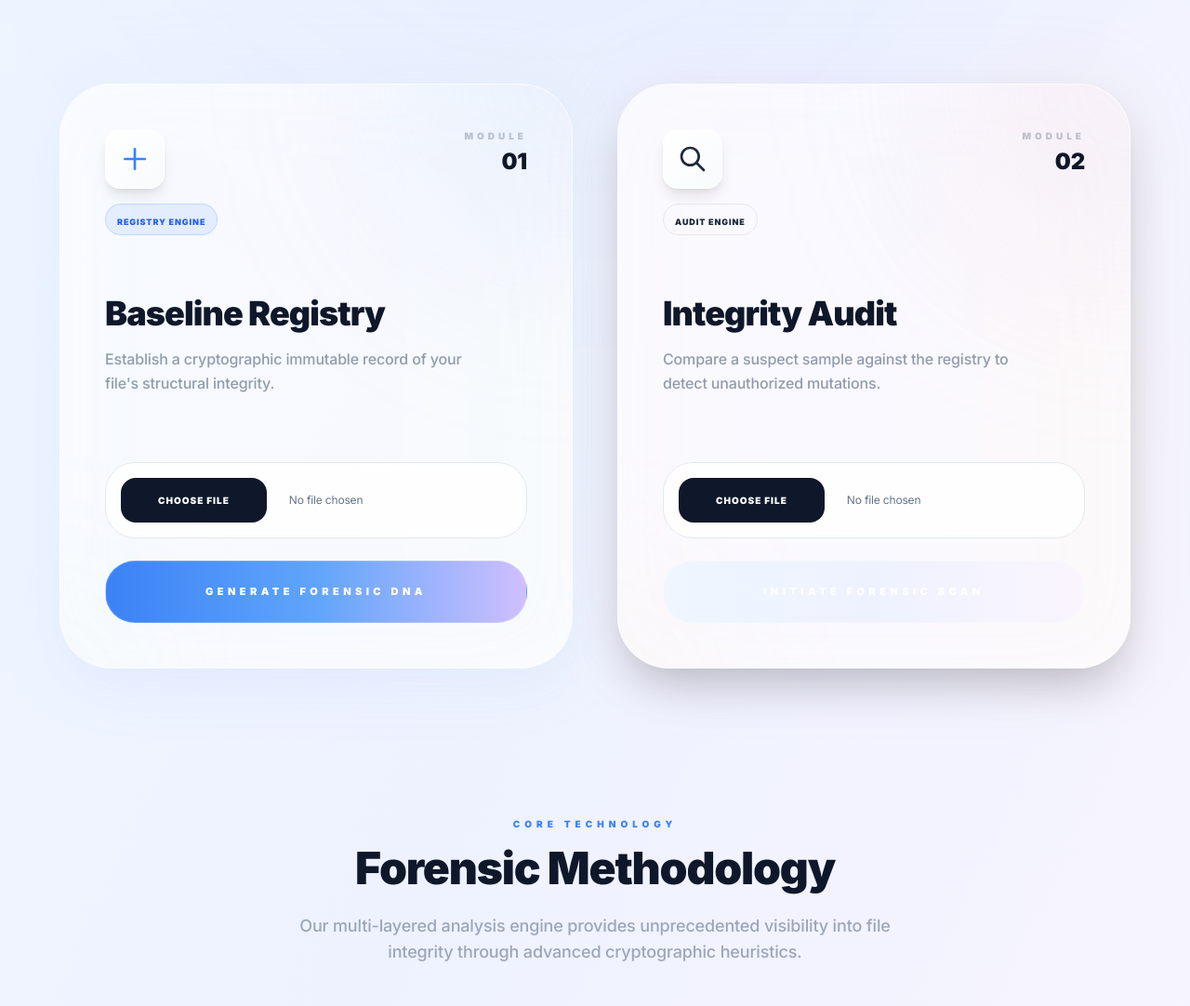
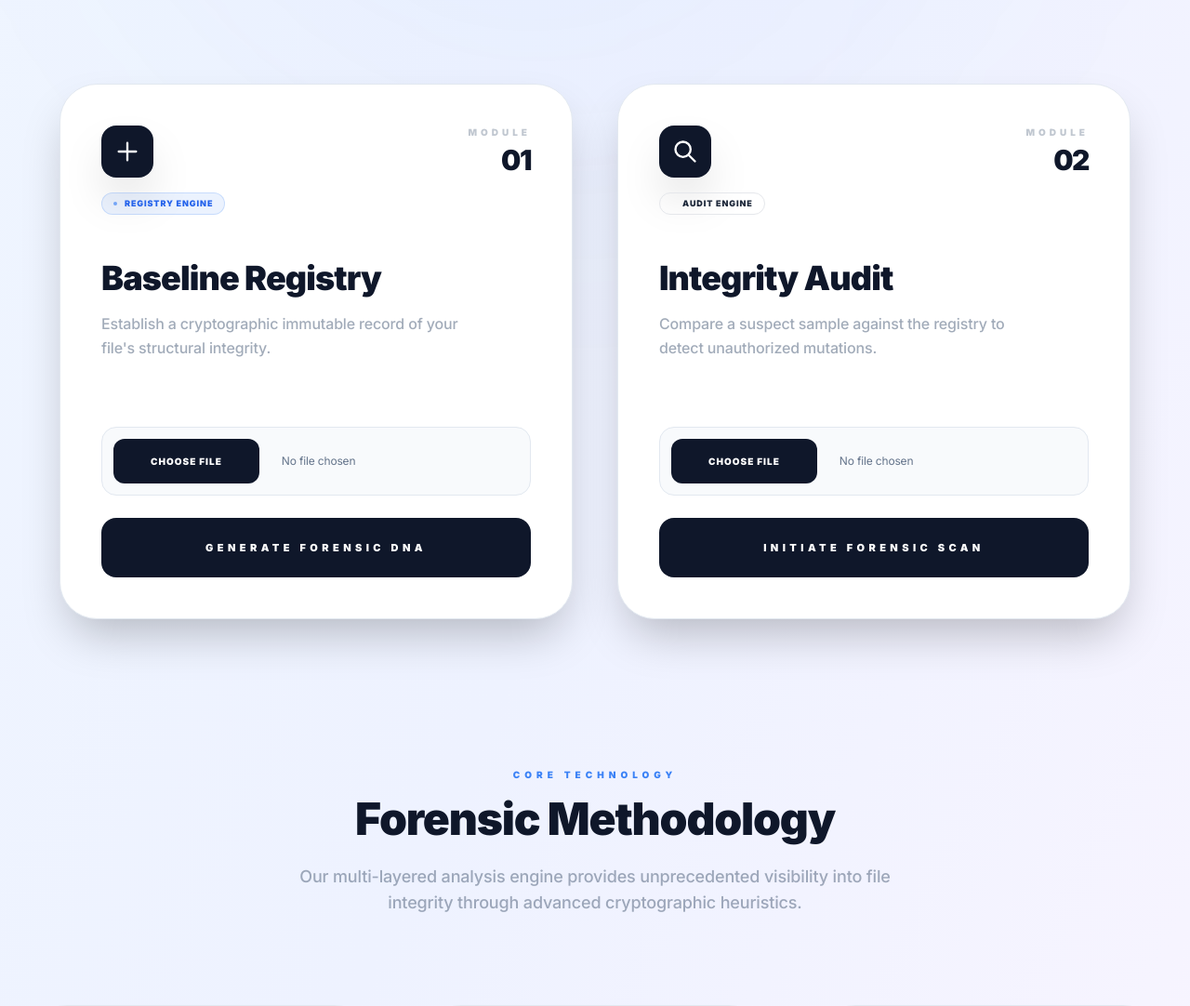
Before and after one commit to vaishnav4281/file-integrity, a Django app: page / in a window 1280 px wide. Shown: the part 801-1883 px from the top of the page at 93% size. Run offline with Django 5.2, Linux system fonts and the light colour scheme; some libraries are stand-ins or nearby versions.

Commit message:
design: Redesign landing page with premium minimalist SaaS aesthetic and fix PDF Size Delta
- Implemented high-end minimalist cards with spotlight hover effects
- Optimized UI for both light and dark modes with clean typography
- Fixed PDF Size Delta rendering by merging split template tags into a single line

```diff
--- a/core/templates/core/landing.html
+++ b/core/templates/core/landing.html
@@ -59,32 +59,28 @@
 
         <!-- Register -->
         <div class="relative group reveal" style="animation-delay: 0.5s;">
-            <!-- Multi-gradient background glow -->
+            <!-- Premium Card Container -->
             <div
-                class="absolute -inset-2 bg-gradient-to-r from-pastel-blue via-pastel-purple to-pastel-green rounded-[4rem] blur-2xl opacity-10 group-hover:opacity-30 transition duration-1000 group-hover:duration-200">
+                class="relative h-full bg-white dark:bg-zinc-900/50 rounded-[2.5rem] p-1 border border-slate-200 dark:border-white/10 shadow-2xl transition-all duration-500 group-hover:border-blue-500/30 group-hover:shadow-blue-500/10 overflow-hidden">
+                <!-- Spotlight Effect -->
+                <div
+                    class="absolute inset-0 bg-gradient-to-br from-blue-500/5 to-transparent opacity-0 group-hover:opacity-100 transition-opacity duration-500">
                 </div>
 
-            <div
-                class="relative glass-card rounded-[3.5rem] p-12 overflow-hidden h-full flex flex-col border-white/40 dark:border-white/10 shadow-2xl shadow-blue-500/5">
-                <!-- Inner decorative gradients -->
-                <div
-                    class="absolute top-0 right-0 w-96 h-96 bg-gradient-to-br from-pastel-blue/20 to-pastel-purple/20 blur-[100px] rounded-full -mr-48 -mt-48 transition-all duration-700 group-hover:scale-110">
-                </div>
-                <div
-                    class="absolute bottom-0 left-0 w-64 h-64 bg-gradient-to-tr from-pastel-green/10 to-transparent blur-[80px] rounded-full -ml-32 -mb-32">
-                </div>
-
-                <div class="flex items-start justify-between mb-16 relative z-10">
+                <div class="relative h-full p-10 flex flex-col">
+                    <div class="flex items-start justify-between mb-12">
                         <div class="flex flex-col gap-4">
                             <div
-                            class="w-16 h-16 bg-gradient-to-br from-white to-slate-50 dark:from-white/10 dark:to-white/5 rounded-2xl flex items-center justify-center shadow-lg border border-white/50 dark:border-white/10 group-hover:scale-110 transition-transform duration-500">
-                            <svg class="w-8 h-8 text-blue-500 dark:text-blue-400" fill="none" stroke="currentColor"
+                                class="w-14 h-14 bg-slate-900 dark:bg-white rounded-2xl flex items-center justify-center shadow-2xl group-hover:scale-110 transition-transform duration-500">
+                                <svg class="w-7 h-7 text-white dark:text-black" fill="none" stroke="currentColor"
                                     viewBox="0 0 24 24">
                                     <path stroke-linecap="round" stroke-linejoin="round" stroke-width="2"
                                         d="M12 4v16m8-8H4" />
                                 </svg>
                             </div>
-                        <div class="px-3 py-1 bg-blue-500/10 rounded-full border border-blue-500/20 w-fit">
+                            <div
+                                class="inline-flex items-center gap-2 px-3 py-1 bg-blue-500/10 rounded-full border border-blue-500/20">
+                                <div class="w-1 h-1 rounded-full bg-blue-500 animate-pulse"></div>
                                 <span
                                     class="text-[9px] font-black tracking-widest text-blue-600 dark:text-blue-400 uppercase">Registry
                                     Engine</span>
@@ -93,68 +89,65 @@
                         <div class="text-right">
                             <span
                                 class="text-[10px] font-black tracking-[0.4em] text-secondary uppercase opacity-40 block mb-1">Module</span>
-                        <span class="text-2xl font-black text-slate-900 dark:text-white">01</span>
+                            <span class="text-3xl font-black text-slate-900 dark:text-white tracking-tighter">01</span>
                         </div>
                     </div>
 
-                <div class="relative z-10">
-                    <h2 class="text-4xl font-black text-slate-900 dark:text-white mb-4 tracking-tight">Baseline Registry
-                    </h2>
-                    <p class="text-secondary mb-12 text-base leading-relaxed font-medium opacity-70 max-w-sm">
+                    <div class="mb-12">
+                        <h2 class="text-4xl font-black text-slate-900 dark:text-white mb-4 tracking-tight">Baseline
+                            Registry</h2>
+                        <p class="text-secondary text-base leading-relaxed font-medium opacity-60 max-w-sm">
                             Establish a cryptographic immutable record of your file's structural integrity.
                         </p>
                     </div>
 
                     <form action="{% url 'register' %}" method="post" enctype="multipart/form-data"
-                    class="space-y-6 relative z-10 mt-auto">
+                        class="space-y-6 mt-auto">
                         {% csrf_token %}
                         <div class="relative group/input">
                             <input type="file" name="file" required class="block w-full text-xs text-secondary
                                 file:mr-6 file:py-4 file:px-10
-                            file:rounded-2xl file:border-0
+                                file:rounded-xl file:border-0
                                 file:text-[10px] file:font-black file:uppercase file:tracking-widest
                                 file:bg-slate-900 file:text-white dark:file:bg-white dark:file:text-black
                                 hover:file:scale-105 file:transition-all
-                            focus:outline-none bg-white/50 dark:bg-white/[0.03] rounded-[2rem] border border-slate-200 dark:border-white/5 p-4
-                            group-hover/input:border-pastel-blue/50 transition-all duration-500 backdrop-blur-sm
+                                focus:outline-none bg-slate-50 dark:bg-white/[0.02] rounded-2xl border border-slate-200 dark:border-white/5 p-3
+                                group-hover/input:border-blue-500/30 transition-all duration-500
                             " />
                         </div>
                         <button type="submit"
-                        class="btn-premium w-full py-6 bg-gradient-to-r from-blue-500 via-blue-400 to-pastel-purple text-white rounded-[2rem] font-black text-[11px] uppercase tracking-[0.4em] hover:shadow-2xl hover:shadow-blue-500/30 active:scale-[0.98] transition-all duration-300 border border-white/20">
+                            class="w-full py-6 bg-slate-900 dark:bg-white text-white dark:text-black rounded-2xl font-black text-[11px] uppercase tracking-[0.4em] hover:shadow-2xl hover:shadow-blue-500/20 active:scale-[0.98] transition-all duration-300">
                             Generate Forensic DNA
                         </button>
                     </form>
                 </div>
             </div>
+        </div>
 
         <!-- Verify -->
         <div class="relative group reveal" style="animation-delay: 0.6s;">
-            <!-- Multi-gradient background glow -->
+            <!-- Premium Card Container -->
             <div
-                class="absolute -inset-2 bg-gradient-to-r from-pastel-pink via-pastel-purple to-pastel-orange rounded-[4rem] blur-2xl opacity-10 group-hover:opacity-30 transition duration-1000 group-hover:duration-200">
+                class="relative h-full bg-white dark:bg-zinc-900/50 rounded-[2.5rem] p-1 border border-slate-200 dark:border-white/10 shadow-2xl transition-all duration-500 group-hover:border-rose-500/30 group-hover:shadow-rose-500/10 overflow-hidden">
+                <!-- Spotlight Effect -->
+                <div
+                    class="absolute inset-0 bg-gradient-to-br from-rose-500/5 to-transparent opacity-0 group-hover:opacity-100 transition-opacity duration-500">
                 </div>
 
-            <div
-                class="relative glass-card rounded-[3.5rem] p-12 overflow-hidden h-full flex flex-col border-white/40 dark:border-white/10 shadow-2xl shadow-rose-500/5">
-                <!-- Inner decorative gradients -->
-                <div
-                    class="absolute top-0 right-0 w-96 h-96 bg-gradient-to-br from-pastel-pink/20 to-pastel-purple/20 blur-[100px] rounded-full -mr-48 -mt-48 transition-all duration-700 group-hover:scale-110">
-                </div>
-                <div
-                    class="absolute bottom-0 left-0 w-64 h-64 bg-gradient-to-tr from-pastel-orange/10 to-transparent blur-[80px] rounded-full -ml-32 -mb-32">
-                </div>
-
-                <div class="flex items-start justify-between mb-16 relative z-10">
+                <div class="relative h-full p-10 flex flex-col">
+                    <div class="flex items-start justify-between mb-12">
                         <div class="flex flex-col gap-4">
                             <div
-                            class="w-16 h-16 bg-gradient-to-br from-white to-slate-50 dark:from-white/10 dark:to-white/5 rounded-2xl flex items-center justify-center shadow-lg border border-white/50 dark:border-white/10 group-hover:scale-110 transition-transform duration-500">
-                            <svg class="w-8 h-8 text-rose-500 dark:text-rose-400" fill="none" stroke="currentColor"
+                                class="w-14 h-14 bg-slate-900 dark:bg-white rounded-2xl flex items-center justify-center shadow-2xl group-hover:scale-110 transition-transform duration-500">
+                                <svg class="w-7 h-7 text-white dark:text-black" fill="none" stroke="currentColor"
                                     viewBox="0 0 24 24">
                                     <path stroke-linecap="round" stroke-linejoin="round" stroke-width="2"
                                         d="M21 21l-6-6m2-5a7 7 0 11-14 0 7 7 0 0114 0z" />
                                 </svg>
                             </div>
-                        <div class="px-3 py-1 bg-rose-500/10 rounded-full border border-rose-500/20 w-fit">
+                            <div
+                                class="inline-flex items-center gap-2 px-3 py-1 bg-rose-500/10 rounded-full border border-rose-500/20">
+                                <div class="w-1 h-1 rounded-full bg-rose-500 animate-pulse"></div>
                                 <span
                                     class="text-[9px] font-black tracking-widest text-rose-600 dark:text-rose-400 uppercase">Audit
                                     Engine</span>
@@ -163,37 +156,38 @@
                         <div class="text-right">
                             <span
                                 class="text-[10px] font-black tracking-[0.4em] text-secondary uppercase opacity-40 block mb-1">Module</span>
-                        <span class="text-2xl font-black text-slate-900 dark:text-white">02</span>
+                            <span class="text-3xl font-black text-slate-900 dark:text-white tracking-tighter">02</span>
                         </div>
                     </div>
 
-                <div class="relative z-10">
-                    <h2 class="text-4xl font-black text-slate-900 dark:text-white mb-4 tracking-tight">Integrity Audit
-                    </h2>
-                    <p class="text-secondary mb-12 text-base leading-relaxed font-medium opacity-70 max-w-sm">
+                    <div class="mb-12">
+                        <h2 class="text-4xl font-black text-slate-900 dark:text-white mb-4 tracking-tight">Integrity
+                            Audit</h2>
+                        <p class="text-secondary text-base leading-relaxed font-medium opacity-60 max-w-sm">
                             Compare a suspect sample against the registry to detect unauthorized mutations.
                         </p>
                     </div>
 
                     <form action="{% url 'verify' %}" method="post" enctype="multipart/form-data"
-                    class="space-y-6 relative z-10 mt-auto">
+                        class="space-y-6 mt-auto">
                         {% csrf_token %}
                         <div class="relative group/input">
                             <input type="file" name="file" required class="block w-full text-xs text-secondary
                                 file:mr-6 file:py-4 file:px-10
-                            file:rounded-2xl file:border-0
+                                file:rounded-xl file:border-0
                                 file:text-[10px] file:font-black file:uppercase file:tracking-widest
                                 file:bg-slate-900 file:text-white dark:file:bg-white dark:file:text-black
                                 hover:file:scale-105 file:transition-all
-                            focus:outline-none bg-white/50 dark:bg-white/[0.03] rounded-[2rem] border border-slate-200 dark:border-white/5 p-4
-                            group-hover/input:border-pastel-pink/50 transition-all duration-500 backdrop-blur-sm
+                                focus:outline-none bg-slate-50 dark:bg-white/[0.02] rounded-2xl border border-slate-200 dark:border-white/5 p-3
+                                group-hover/input:border-rose-500/30 transition-all duration-500
                             " />
                         </div>
                         <button type="submit"
-                        class="btn-premium w-full py-6 bg-gradient-to-r from-rose-500 via-rose-400 to-pastel-purple text-white rounded-[2rem] font-black text-[11px] uppercase tracking-[0.4em] hover:shadow-2xl hover:shadow-rose-500/30 active:scale-[0.98] transition-all duration-300 border border-white/20">
+                            class="w-full py-6 bg-slate-900 dark:bg-white text-white dark:text-black rounded-2xl font-black text-[11px] uppercase tracking-[0.4em] hover:shadow-2xl hover:shadow-rose-500/20 active:scale-[0.98] transition-all duration-300">
                             Initiate Forensic Scan
                         </button>
                     </form>
+                </div>
             </div>
         </div>
     </div>
--- a/core/templates/core/result.html
+++ b/core/templates/core/result.html
@@ -29,7 +29,8 @@
                 <span
                     class="w-2 h-2 rounded-full animate-pulse {% if result.result_type == 'NO_CHANGE' %}bg-emerald-500 shadow-[0_0_10px_rgba(16,185,129,0.6)]{% else %}bg-rose-500 shadow-[0_0_10px_rgba(244,63,94,0.6)]{% endif %}"></span>
                 <span class="text-xs font-bold tracking-wide text-slate-900 dark:text-white">
-                    {% if result.result_type == "NO_CHANGE" %}✓ Integrity Verified{% else %}⚠ Security Breach Detected{% endif %}
+                    {% if result.result_type == "NO_CHANGE" %}✓ Integrity Verified{% else %}⚠ Security Breach Detected{%
+                    endif %}
                 </span>
             </div>
         </div>
@@ -687,8 +688,7 @@
                 <div class="bg-gray-50 p-4 rounded-lg border border-gray-200">
                     <p class="text-[9px] font-bold text-gray-500 uppercase tracking-wider mb-2">Size Delta</p>
                     <p class="font-mono font-bold text-purple-600">
-                        {% if result.size_diff > 0 %}+{% elif result.size_diff < 0 %}-{% endif %}{{
-                            result.size_diff_abs|filesizeformat }} </p>
+                        {% if result.size_diff > 0 %}+{% elif result.size_diff < 0 %}-{% endif %}{{ result.size_diff_abs|filesizeformat }} </p>
                 </div>
             </div>
         </div>
```
Lines whose indentation alone changed are shown as unchanged.
